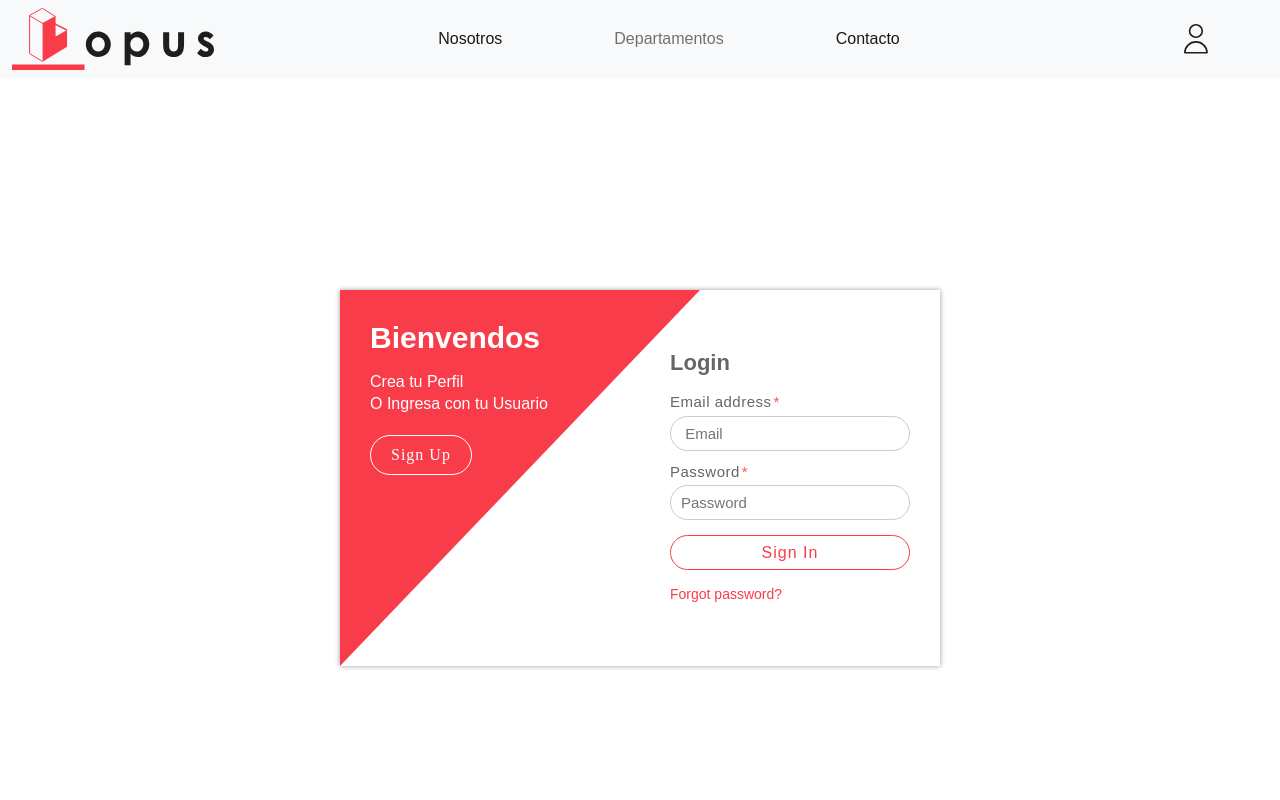
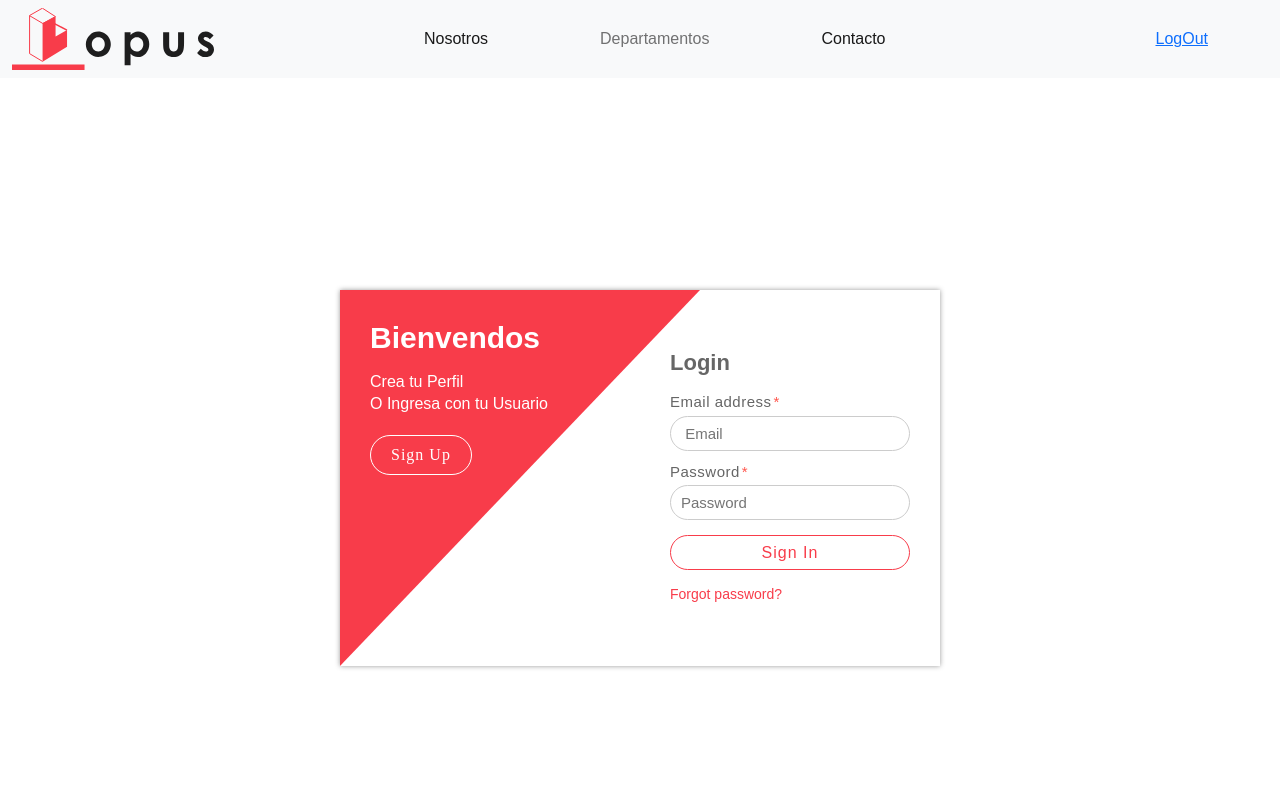
Before and after one commit to MarcosSWeis/opus, a React (Create React App) app in the folder frontend/: page /login in a window 1280 px wide. Shown: the top 800 px of the page. Built offline with nearby package versions, Linux system fonts and the light colour scheme; sample sign-in values are in the browser's storage.

Commit message:
I did add logic to component show

```diff
--- a/frontend/src/components/navbar.jsx
+++ b/frontend/src/components/navbar.jsx
@@ -3,14 +3,12 @@ import Logo from "../imgNavBar/logoH.svg";
 import Usuario from "../imgNavBar/usuario.svg";
 import { Link } from "react-router-dom";
 import { useSelector, useDispatch } from "react-redux";
-import {history} from '../helpers/history'
+
 import { clearMessage } from "../redux/actions";
 import { logout } from "../redux/actions";
 
 const Navbar = () => {
 
-const[showAdminBoard, setAdminBoard] = useState(false);
-const [showUserBoard, setUserBoard] = useState(false);
 const {user:currentUser} = useSelector((state) => state);
 const dispatch = useDispatch();
 
@@ -32,10 +30,10 @@ const logOut = () => {
 
  */
 
-/* const logOut = () => {
+const logOut = () => {
   dispatch(logout())
 
-} */
+}
   return (
     <>
       <nav className="navbar navbar-expand-lg bg-light">
@@ -80,56 +78,18 @@ const logOut = () => {
                   Contacto
                 </Link>
               </li>
-{/* {showAdminBoard &&(
-              <li className="nav-item">
-                <Link
-                  to={"/admin"}
-                  className="nav-link active mx-5"
-                  aria-current="page"
-                >
-                  Admin
-                </Link>
-              </li>
-              )}
-              {showUserBoard &&(
-              <li className="nav-item">
-                <Link
-                  to={"/admin"}
-                  className="nav-link active mx-5"
-                  aria-current="page"
-                >
-                  User
-                </Link>
-              </li>
-              )} */}
-              {/* {currentUser ? (
-            <div className="navbar-nav ml-auto">
 
-              <li className="nav-item">
-                <a href="/login"className="nav-link active mx-5" onClick={logOut}>
+              </ul>
+   {currentUser.isLoggedIn ? <div>
+              < button className="btn btn-outline-danger botonLogin   mx-5" >
+              <a href="/"  onClick={logOut}>
                   LogOut
                 </a>
-              </li>
-            </div>
-          ): (
-            <div className="navbar-nav ml-auto">
-              <li className="nav-item">
-                <Link to={"/login"} className="nav-link active mx-5"
-                  aria-current="page">
-                  Login
-                </Link>
-              </li>
-              <li className="nav-item">
-                <Link to={"/register"} className="nav-link active mx-5"
-                  aria-current="page">
-                  Sign Up
-                </Link>
-              </li>
-            </div>
-          )} */}
-            </ul>
+              </ button>
+              </div>
 
-            <div>
+
+            :<div>
               <Link to={"/login"}>
                 <button
                   className="btn btn-outline-danger botonLogin   mx-5"
@@ -138,7 +98,7 @@ const logOut = () => {
                   <img src={Usuario} alt=" Imagen del login" />
                 </button>
               </Link>
-            </div>
+            </div>}
           </div>
         </div>
       </nav>
```
